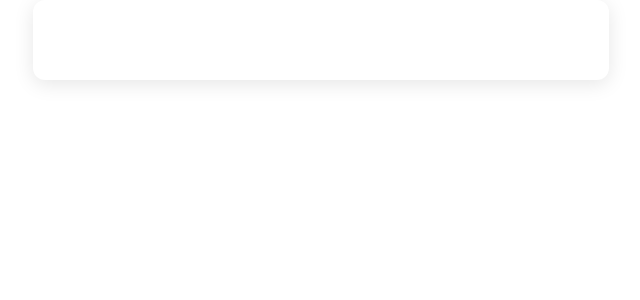
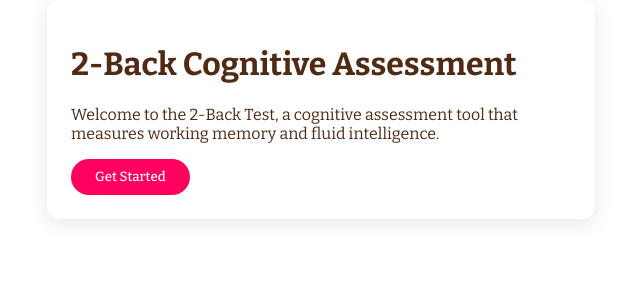
Before and after one commit to hrmotesting/n-back-test, a React (Create React App) app: page / in a window 1280 px wide. Shown: the top 300 px of the page, without its empty margins (319-959 px from the left). Built offline with nearby package versions, Linux system fonts and the light colour scheme.

Commit message:
Update design with Bitter font and improved styling

```diff
--- a/public/index.html
+++ b/public/index.html
@@ -8,38 +8,25 @@
     <meta name="description" content="N-Back Test Cognitive Assessment" />
     <link rel="apple-touch-icon" href="%PUBLIC_URL%/logo192.png" />
     <link rel="manifest" href="%PUBLIC_URL%/manifest.json" />
-    <!-- Add Bitter font -->
-    <link rel="preconnect" href="https://fonts.googleapis.com">
-    <link rel="preconnect" href="https://fonts.gstatic.com" crossorigin>
     <link href="https://fonts.googleapis.com/css2?family=Bitter:wght@400;500;700&display=swap" rel="stylesheet">
     <title>N-Back Test</title>
-    <script src="https://cdn.tailwindcss.com"></script>
-    <script>
-      tailwind.config = {
-        theme: {
-          extend: {
-            fontFamily: {
-              bitter: ['Bitter', 'serif'],
-            },
-            colors: {
-              primary: '#ff005e',
-              textColor: '#502a12',
-            }
-          }
-        }
-      }
-    </script>
     <style>
       body {
+        margin: 0;
+        padding: 0;
         font-family: 'Bitter', serif;
-        color: #502a12;
-        background-color: white;
+        background-color: transparent;
+      }
+      #root {
+        background-color: transparent;
       }
       .card {
         background-color: white;
         border-radius: 12px;
         box-shadow: 0 4px 20px rgba(0, 0, 0, 0.1);
-        transition: all 0.3s ease;
+        padding: 24px;
+        max-width: 500px;
+        margin: 0 auto;
       }
       .button-primary {
         background-color: #ff005e;
@@ -48,6 +35,8 @@
         font-weight: 500;
         padding: 10px 24px;
         border-radius: 50px;
+        border: none;
+        cursor: pointer;
         transition: all 0.3s ease;
       }
       .button-primary:hover {
@@ -61,14 +50,13 @@
         font-weight: 500;
         padding: 10px 24px;
         border-radius: 50px;
+        border: none;
+        cursor: pointer;
         transition: all 0.3s ease;
       }
       .button-secondary:hover {
         transform: translateY(-2px);
         box-shadow: 0 4px 12px rgba(0, 0, 0, 0.1);
-      }
-      .letter-display {
-        transition: all 0.3s ease;
       }
     </style>
   </head>
--- a/src/NBackTestApp.jsx
+++ b/src/NBackTestApp.jsx
@@ -190,8 +190,19 @@ const NBackTestApp = () => {
     switch (screen) {
         case 'welcome':
             return (
-              <div className="card p-10 max-w-xl w-full mx-auto" style={{ background: 'white' }}>
-                {/* rest of the content */}
+              <div className="card p-10 m-4 max-w-xl w-full mx-auto">
+                <h1 className="text-4xl font-medium text-center mb-6" style={{ color: '#502a12' }}>2-Back Cognitive Assessment</h1>
+                <p className="text-center mb-8" style={{ color: '#502a12' }}>
+                  Welcome to the 2-Back Test, a cognitive assessment tool that measures working memory and fluid intelligence.
+                </p>
+                <div className="flex justify-center">
+                  <button
+                    onClick={() => setScreen('registration')}
+                    className="button-primary"
+                  >
+                    Get Started
+                  </button>
+                </div>
               </div>
             );
 
@@ -495,7 +506,7 @@ const NBackTestApp = () => {
   };
 
   return (
-    <div style={{ fontFamily: 'Bitter, serif', background: 'transparent' }}>
+    <div className="font-bitter" style={{ fontFamily: 'Bitter, serif' }}>
       {renderScreen()}
     </div>
   );
```
